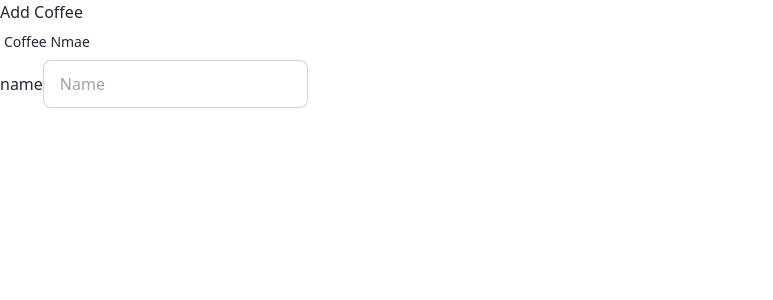
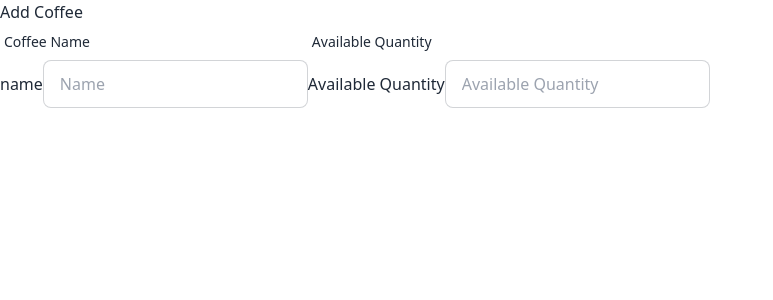
Before and after one commit to Imam444/Coffee-Stor-Client, a React (Vite) app: page /add in a window 1280 px wide. Shown: the top 300 px of the page, without its empty margins (0-773 px from the left). Built offline with nearby package versions, Linux system fonts and the light colour scheme.

Commit message:
server site hide database user and password using dotenv config

```diff
--- a/package.json
+++ b/package.json
@@ -11,7 +11,8 @@
   },
   "dependencies": {
     "react": "^18.3.1",
-    "react-dom": "^18.3.1"
+    "react-dom": "^18.3.1",
+    "react-router-dom": "^7.0.2"
   },
   "devDependencies": {
     "@eslint/js": "^9.15.0",
--- a/src/components/AddCoffee.jsx
+++ b/src/components/AddCoffee.jsx
@@ -1,13 +1,12 @@
-
-
 const AddCoffee = () => {
   return (
     <div>
       <h2>Add Coffee</h2>
       <form>
+        <div className="flex">
           <div className="form-control">
             <label className="label">
-              <span className="label-text">Coffee Nmae</span>
+              <span className="label-text">Coffee Name</span>
             </label>
             <label className="input-group">
               <span>name</span>
@@ -18,6 +17,20 @@
               />
             </label>
           </div>
+          <div className="form-control">
+            <label className="label">
+              <span className="label-text">Available Quantity</span>
+            </label>
+            <label className="input-group">
+              <span>Available Quantity</span>
+              <input
+                type="text"
+                placeholder="Available Quantity"
+                className="input input-bordered"
+              />
+            </label>
+          </div>
+        </div>
       </form>
     </div>
   );
```
Also changed, not shown: 1 other file (tests, documents, lock files or other folders). Lines whose indentation alone changed are shown as unchanged.
